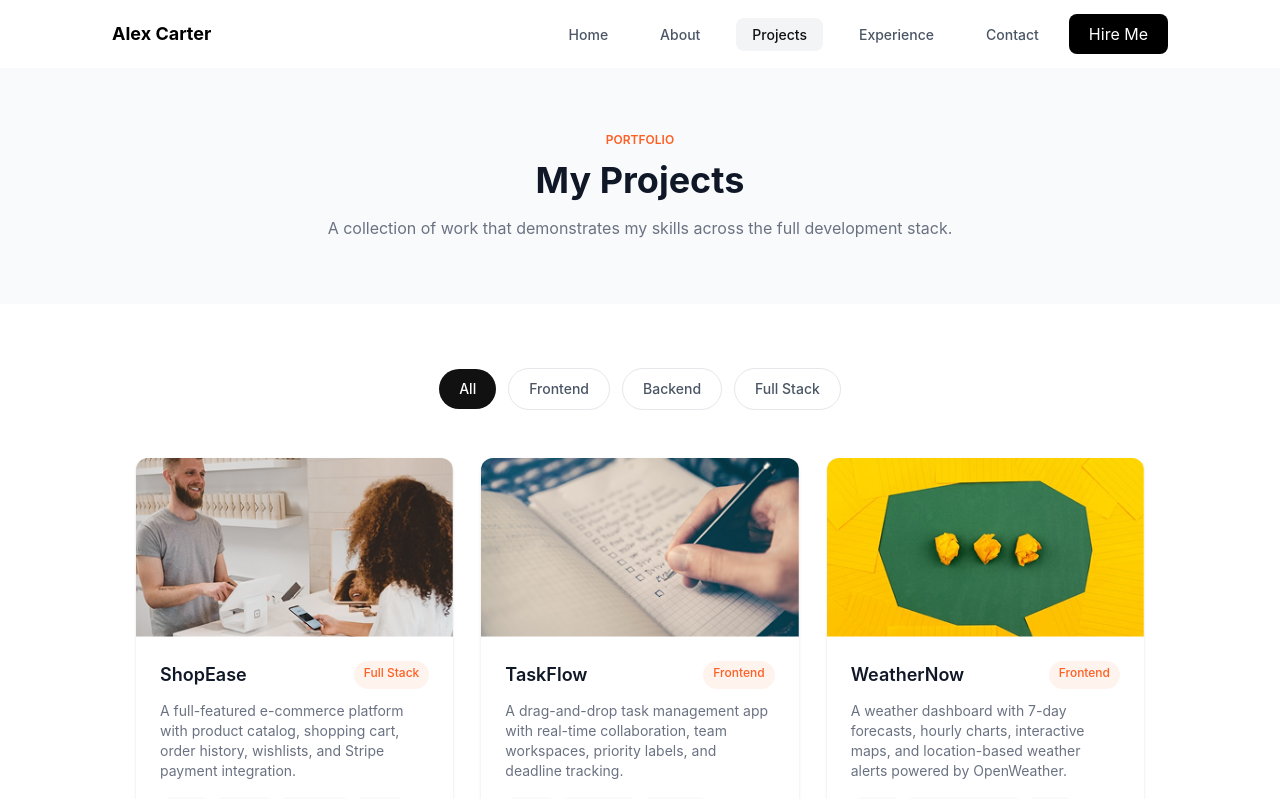
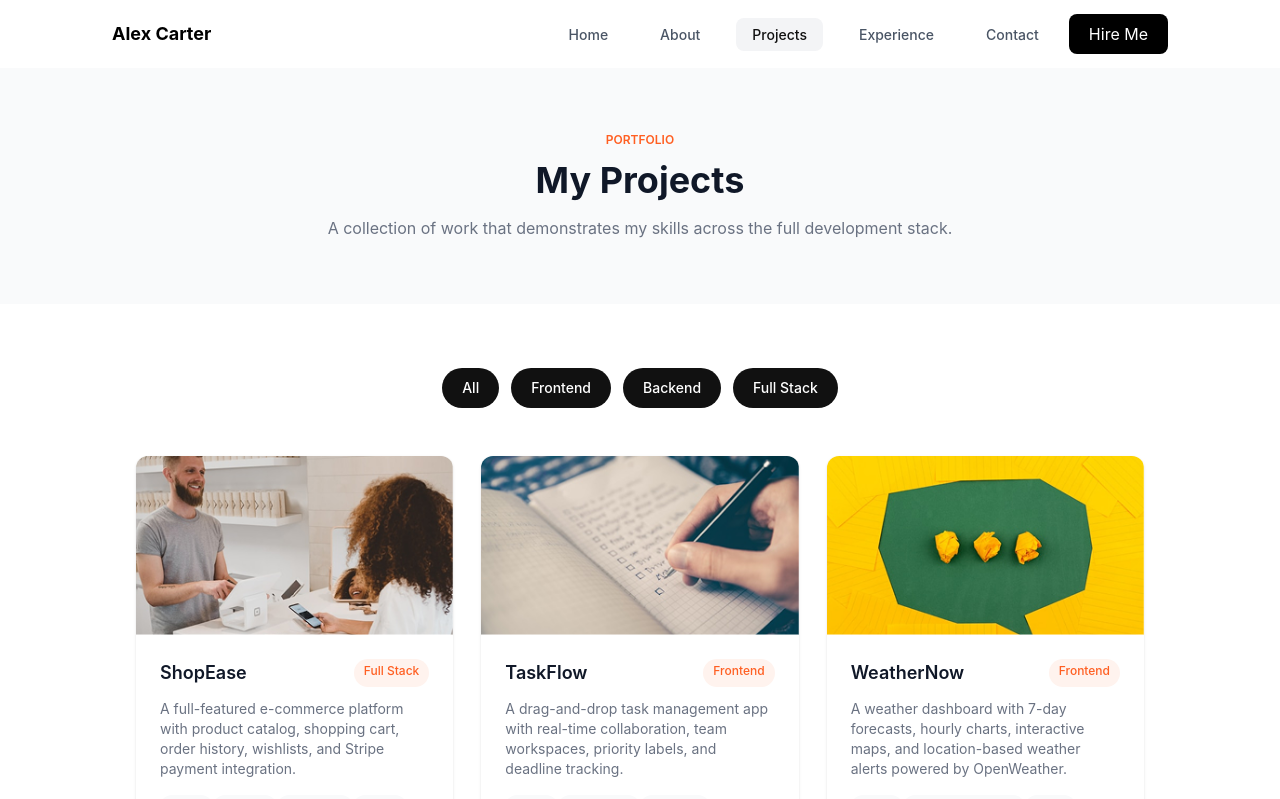
Before and after one commit to bando9/koda-b1-weekly2.1, a React (Vite) app: page /project in a window 1280 px wide. Shown: the top 799 px of the page. Built offline with nearby package versions, Linux system fonts and the light colour scheme.

Commit message:
feat: filter projects & fix minor error

```diff
--- a/src/app.jsx
+++ b/src/app.jsx
@@ -5,9 +5,13 @@ import Contact from "./pages/contact";
 import Experience from "./pages/experience";
 import Project from "./pages/project";
 import NotFound from "./components/not-found";
+import NavBar from "./components/nav-bar";
+import Footer from "./components/footer";
 
 function App() {
   return (
+    <>
+      <NavBar />
       <Routes>
         <Route path="/" element={<Home />} />
         <Route path="/about" element={<About />} />
@@ -17,6 +21,8 @@ function App() {
 
         <Route path="*" element={<NotFound />} />
       </Routes>
+      <Footer />
+    </>
   );
 }
 
--- a/src/features/home/components/card-home-work.jsx
+++ b/src/features/home/components/card-home-work.jsx
@@ -2,7 +2,7 @@ export default function CardHomeWork({
   title,
   description,
   src,
-  technologies,
+  technologies = [],
 }) {
   return (
     <div className="rounded-xl bg-white shadow">
--- a/src/pages/about/index.jsx
+++ b/src/pages/about/index.jsx
@@ -1,6 +1,4 @@
-import Footer from "../../components/footer";
 import Header from "../../components/header";
-import NavBar from "../../components/nav-bar";
 import CardAbout from "../../features/about/card-about";
 import { experiences } from "../../features/about/data";
 import { InterestTags } from "../../features/about/interest-tag";
@@ -10,9 +8,6 @@ import Timeline from "../../features/about/timeline";
 
 export default function About() {
   return (
-    <div>
-      <NavBar />
-
     <main>
       <Header
         label="Get to know me"
@@ -42,9 +37,9 @@ export default function About() {
             </p>
             <p>
               My stack spans React and TypeScript on the frontend, Node.js and
-                Python on the backend, and PostgreSQL and MongoDB for data. I
-                care deeply about performance, accessibility, and writing code
-                that my future self won't hate.
+              Python on the backend, and PostgreSQL and MongoDB for data. I care
+              deeply about performance, accessibility, and writing code that my
+              future self won't hate.
             </p>
             <p>
               When I'm not coding, you'll find me rock climbing at the local
@@ -108,8 +103,5 @@ export default function About() {
         </div>
       </section>
     </main>
-
-      <Footer />
-    </div>
   );
 }
--- a/src/pages/contact/index.jsx
+++ b/src/pages/contact/index.jsx
@@ -1,7 +1,5 @@
 import { useForm } from "react-hook-form";
-import Footer from "../../components/footer";
 import Header from "../../components/header";
-import NavBar from "../../components/nav-bar";
 import Input from "../../features/contact/input";
 import InputCheckbox from "../../features/contact/input-checkbox";
 import InputRadio from "../../features/contact/input-radio";
@@ -50,9 +48,6 @@ export default function Contact() {
   const handleReset = () => reset();
 
   return (
-    <div>
-      <NavBar />
-
     <main>
       <Header
         label="get in touch"
@@ -67,9 +62,9 @@ export default function Contact() {
         >
           <h2 className="font-bold text-[#101828] text-xl">Send a Message</h2>
           <div className="md:grid md:grid-cols-2 md:space-x-4 space-y-6">
-              {inputs.map((input) => (
+            {inputs.map((input, i) => (
               <Input
-                  key={input.id}
+                key={i}
                 required={input.required}
                 ph={input.ph}
                 title={input.title}
@@ -194,7 +189,5 @@ export default function Contact() {
         </div>
       </section>
     </main>
-      <Footer />
-    </div>
   );
 }
--- a/src/pages/experience/index.jsx
+++ b/src/pages/experience/index.jsx
@@ -1,5 +1,3 @@
-import NavBar from "../../components/nav-bar";
-import Footer from "../../components/footer";
 import Header from "../../components/header";
 import SectionHeading from "../../features/about/section-heading";
 import CardCertificate from "../../features/experience/card-certificate";
@@ -9,9 +7,6 @@ import { ExperienceTable } from "../../features/experience/experience-table";
 
 export default function Experience() {
   return (
-    <div>
-      <NavBar />
-
     <main>
       <Header
         align="left"
@@ -71,7 +66,5 @@ export default function Experience() {
         </div>
       </section>
     </main>
-      <Footer />
-    </div>
   );
 }
--- a/src/pages/home/index.jsx
+++ b/src/pages/home/index.jsx
@@ -3,8 +3,6 @@ import CardHome from "../../features/home/components/card-home";
 import CardHomeWork from "../../features/home/components/card-home-work";
 import SectionHeading from "../../features/home/components/section-heading";
 import CardHomeTestimonial from "../../features/home/components/card-home-testimonial";
-import Footer from "../../components/footer";
-import NavBar from "../../components/nav-bar";
 
 import { Link } from "react-router";
 import {
@@ -16,10 +14,7 @@ import {
 
 export default function Home() {
   return (
-    <div>
-      <NavBar />
-
-      <main>
+    <>
       <section
         id="header"
         className="md:grid md:grid-cols-2 mt-20 gap-16 mb-20 lg:px-28"
@@ -39,9 +34,9 @@ export default function Home() {
           </div>
 
           <p className="mt-4 text-[#6A7282]">
-              I build fast, accessible, and beautifully designed web
-              applications. With 3+ years of experience across the full stack, I
-              turn complex problems into elegant digital products.
+            I build fast, accessible, and beautifully designed web applications.
+            With 3+ years of experience across the full stack, I turn complex
+            problems into elegant digital products.
           </p>
 
           <div className="space-x-4 mt-8 flex">
@@ -61,17 +56,15 @@ export default function Home() {
 
           <div className="flex space-x-10 mt-10">
             <div>
-                <h3 className="font-bold text-2xl text-[#101828">20+</h3>
+              <h3 className="font-bold text-2xl text-[#101828]">20+</h3>
               <p className="font-normal text-sm text-[#6A7282] ">Projects</p>
             </div>
             <div>
-                <h3 className="font-bold text-2xl text-[#101828">3+</h3>
-                <p className="font-normal text-sm text-[#6A7282] ">
-                  Years Exp.
-                </p>
+              <h3 className="font-bold text-2xl text-[#101828]">3+</h3>
+              <p className="font-normal text-sm text-[#6A7282] ">Years Exp.</p>
             </div>
             <div>
-                <h3 className="font-bold text-2xl text-[#101828">15+</h3>
+              <h3 className="font-bold text-2xl text-[#101828]">15+</h3>
               <p className="font-normal text-sm text-[#6A7282] ">
                 Happy Clients
               </p>
@@ -206,9 +199,6 @@ export default function Home() {
           </div>
         </div>
       </section>
-      </main>
-
-      <Footer />
-    </div>
+    </>
   );
 }
--- a/src/pages/project/index.jsx
+++ b/src/pages/project/index.jsx
@@ -1,14 +1,21 @@
-import NavBar from "../../components/nav-bar";
-import Footer from "../../components/footer";
+import { useState } from "react";
 import Header from "../../components/header";
 import Card from "../../features/project/card";
 import { projects } from "../../features/project/data";
 
 export default function Project() {
+  const [filter, setFilter] = useState("all");
+
+  const activeFilter = "bg-[#111111] text-white";
+
+  const filteredProjects = projects.filter((project) => {
+    return project.label.toLocaleLowerCase() == filter.toLowerCase();
+  });
+
+  console.log(filteredProjects);
+
   return (
-    <div>
-      <NavBar />
-      <main>
+    <>
       <Header
         label="portfolio"
         title="my projects"
@@ -17,15 +24,57 @@ export default function Project() {
 
       <section className="py-16 px-6">
         <div className="flex justify-center items-center gap-3">
-            <p className="rounded-full bg-[#111111] py-2.5 px-5 font-medium  text-white text-sm">
+          <button
+            onClick={() => setFilter("all")}
+            className={`rounded-full py-2.5 px-5 font-medium text-sm ${activeFilter}`}
+          >
             All
-            </p>
-            <p className="pill">Frontend</p>
-            <p className="pill">Backend</p>
-            <p className="pill">Full Stack</p>
+          </button>
+          <button
+            onClick={() => setFilter("frontend")}
+            className="rounded-full bg-[#111111] py-2.5 px-5 font-medium  text-white text-sm"
+          >
+            Frontend
+          </button>
+          <button
+            onClick={() => setFilter("backend")}
+            className="rounded-full bg-[#111111] py-2.5 px-5 font-medium  text-white text-sm"
+          >
+            Backend
+          </button>
+
+          <button
+            onClick={() => setFilter("full stack")}
+            className="rounded-full bg-[#111111] py-2.5 px-5 font-medium  text-white text-sm"
+          >
+            Full Stack
+          </button>
         </div>
 
         <div className="mt-12 space-y-7 lg:grid lg:grid-cols-3 lg:gap-7 lg:px-28">
+          {filter !== "all"
+            ? filteredProjects.map((project) => (
+                <Card
+                  key={project.id}
+                  techs={project.techs}
+                  title={project.title}
+                  src={project.src}
+                  description={project.description}
+                  label={project.label}
+                />
+              ))
+            : projects.map((project) => (
+                <Card
+                  key={project.id}
+                  techs={project.techs}
+                  title={project.title}
+                  src={project.src}
+                  description={project.description}
+                  label={project.label}
+                />
+              ))}
+        </div>
+        {/* <div className="mt-12 space-y-7 lg:grid lg:grid-cols-3 lg:gap-7 lg:px-28">
           {projects.map((project) => (
             <Card
               key={project.id}
@@ -36,10 +85,8 @@ export default function Project() {
               label={project.label}
             />
           ))}
-          </div>
+        </div> */}
       </section>
-      </main>
-      <Footer />
-    </div>
+    </>
   );
 }
```
Lines whose indentation alone changed are shown as unchanged.
